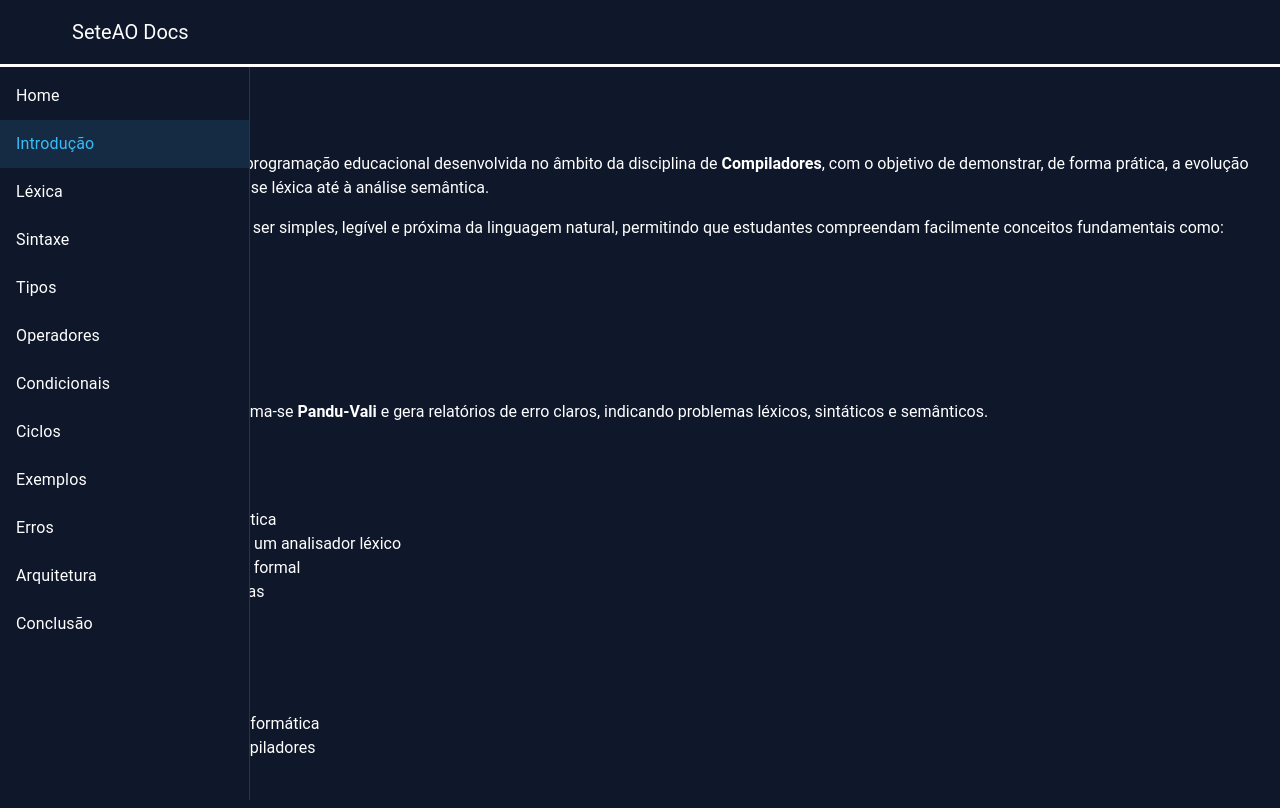
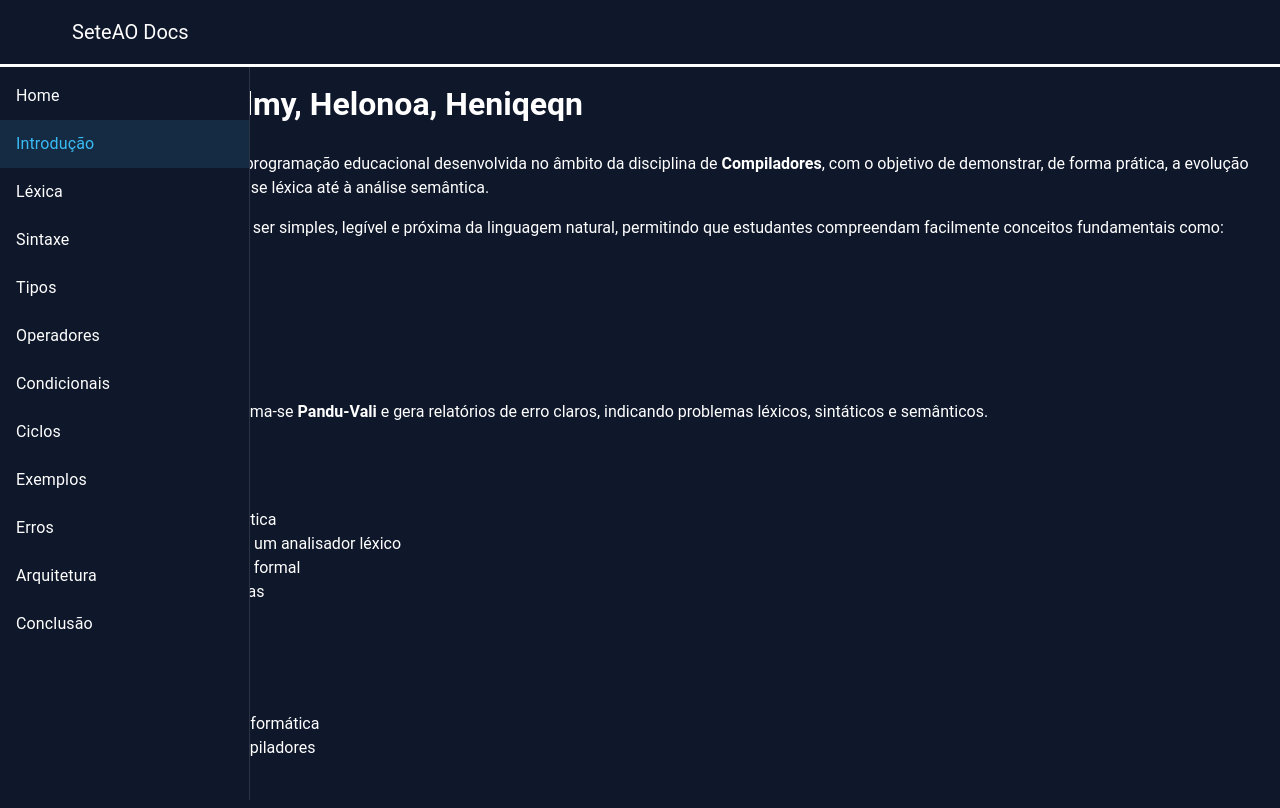
Before and after one commit to LudjMat/pamduvali-documentacao, a Nuxt app: page /docs/introducao in a window 1280 px wide. Built offline with nearby package versions, Linux system fonts and the light colour scheme.

Commit message:
Update introducao.vue

```diff
--- a/pages/docs/introducao.vue
+++ b/pages/docs/introducao.vue
@@ -1,7 +1,7 @@
 <template>
   <div class="text-[#f5f5f5]">
     <h1 class="text-4xl font-bold mb-6 text-[#3abbf5]">
-      Introdução
+      Introdução - Salmy, Helonoa, Heniqeqn
     </h1>
 
     <p class="mb-4">
```
